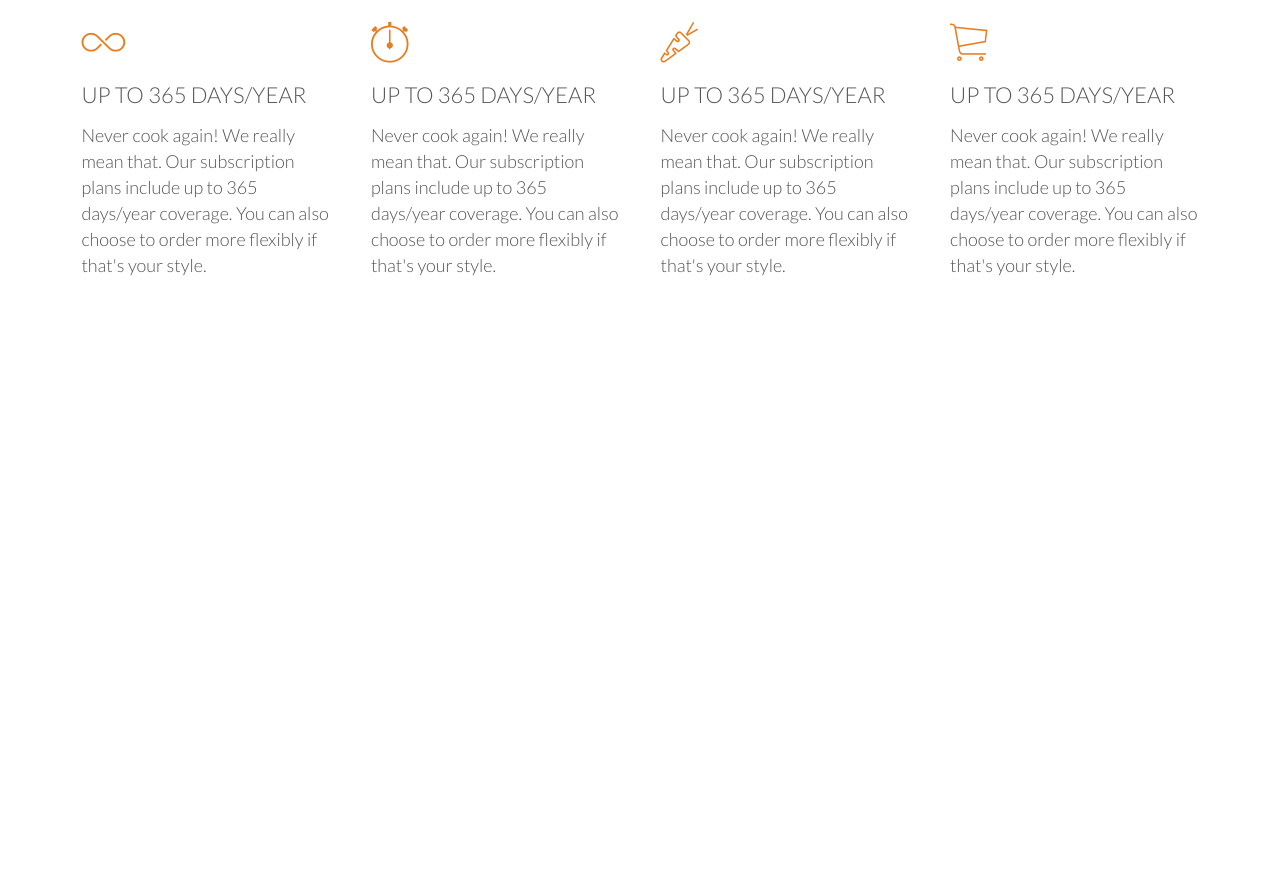
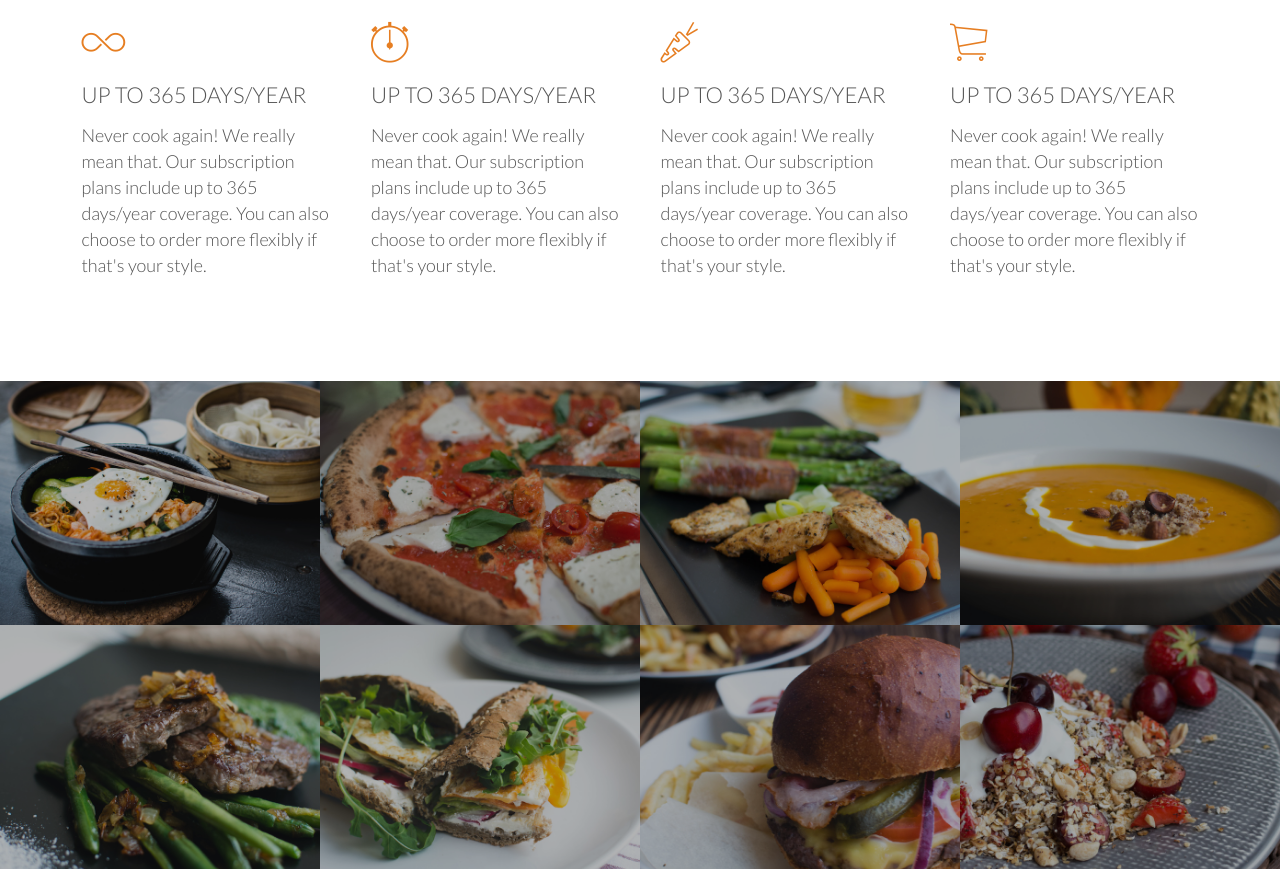
Before and after one commit to badjatya/omni-food, a plain HTML site: page index.html in a window 1280 px wide. Shown: the part 1080-1949 px from the top of the page. Before the commit the page ends 1461 px from the top, so only its background shows below. Drawn offline with Linux system fonts and the light colour scheme; files whose address does not match are found by name.

Commit message:
Section Meal

```diff
--- a/index.html
+++ b/index.html
@@ -93,5 +93,68 @@
         </div>
     </section>
     <!-- ---------- SECTION FEATURE ENDS -----------  -->
+
+
+    <!-- ---------- SECTION MEALS STARTS -----------  -->
+    <section class="section-meal">
+        <ul class="meal-showcase">
+            <li>
+                <figure class="meal-photo">
+                    <img src="./resources/img/1.jpg" alt="1.	Korean bibimbap with egg and vegetables">
+                </figure>
+            </li>
+
+            <li>
+                <figure class="meal-photo">
+                    <img src="./resources/img/2.jpg" alt="1.	Korean bibimbap with egg and vegetables">
+                </figure>
+            </li>
+
+            <li>
+                <figure class="meal-photo">
+                    <img src="./resources/img/3.jpg" alt="1.	Korean bibimbap with egg and vegetables">
+                </figure>
+            </li>
+
+            <li>
+                <figure class="meal-photo">
+                    <img src="./resources/img/4.jpg" alt="1.	Korean bibimbap with egg and vegetables">
+                </figure>
+            </li>
+
+        </ul>
+
+        <ul class="meal-showcase">
+            <li>
+                <figure class="meal-photo">
+                    <img src="./resources/img/5.jpg" alt="1.	Korean bibimbap with egg and vegetables">
+                </figure>
+            </li>
+
+            <li>
+                <figure class="meal-photo">
+                    <img src="./resources/img/6.jpg" alt="1.	Korean bibimbap with egg and vegetables">
+                </figure>
+            </li>
+
+            <li>
+                <figure class="meal-photo">
+                    <img src="./resources/img/7.jpg" alt="1.	Korean bibimbap with egg and vegetables">
+                </figure>
+            </li>
+
+            <li>
+                <figure class="meal-photo">
+                    <img src="./resources/img/8.jpg" alt="1.	Korean bibimbap with egg and vegetables">
+                </figure>
+            </li>
+
+
+        </ul>
+    </section>
+
+    <!-- ---------- SECTION MEALS ENDS -----------  -->
+
+
 </body>
 </html>
--- a/resources/css/style.css
+++ b/resources/css/style.css
@@ -181,6 +181,10 @@ header{
     font-size: 90%;
 }
 
+.section-feature .long-copy{
+    margin-bottom: 30px;
+}
+
 .icon-big{
     font-size: 250%;
     color: var(--primary-orange-color);
@@ -188,3 +192,41 @@ header{
     margin-bottom: 10px;
 }
 /* -------------SECTION FEATURE ENDS-------------  */
+
+
+/* -------------SECTION MEALS STARTS-------------  */
+.section-meal{
+    padding: 0;
+}
+
+.meal-showcase{
+    list-style: none;
+    width: 100%;
+}
+
+.meal-showcase li{
+    width: 25%;
+    float: left;
+    height: auto;
+}
+
+.meal-photo{
+    width: 100%;
+    margin: 0;
+    background-color: #000;
+    overflow: hidden;
+}
+
+.meal-photo img{
+
+    opacity: 0.7;
+    width: 100%;
+    transform: scale(1.15);
+    transition: transform 0.5s, opacity 0.5s;
+}
+
+.meal-photo img:hover{
+    transform: scale(1.03);
+    opacity: 1;
+}
+/* -------------SECTION MEALS ENDS-------------  */
```
Also changed, not shown: resources/img/1.jpg (added), resources/img/2.jpg (added), resources/img/3.jpg (added), resources/img/4.jpg (added), resources/img/5.jpg (added), resources/img/6.jpg (added), resources/img/7.jpg (added), resources/img/8.jpg (added).
